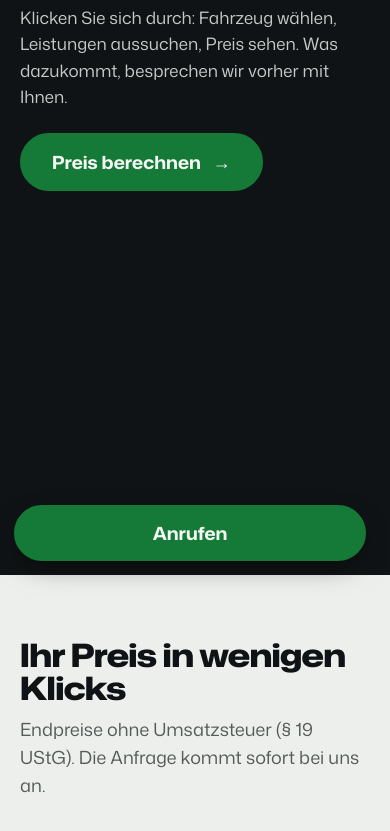
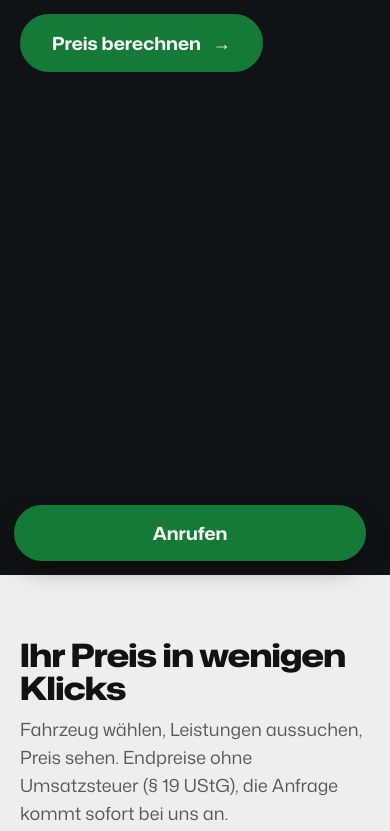
Before and after one commit to Bilal-Altu/ademi-detailing, a plain HTML site: page index.html in a window 390 px wide. Shown: the part 269-1100 px from the top of the page. Drawn offline with Linux system fonts and the light colour scheme.

Commit message:
Hero: Einleitungssatz raus, steht jetzt beim Preis-Rechner
Co-Authored-By: Claude Opus 5.5 <noreply@anthropic.com>

```diff
--- a/index.html
+++ b/index.html
@@ -102,8 +102,7 @@
   .hero h1 { max-width: 15ch; }
   .hero h1 .ort { display: block; font-size: clamp(24px, 2.4vw, 40px); font-weight: 700; color: var(--hell); }
   .hero h1 .gross { display: block; margin-top: .12em; font-size: clamp(52px, 7.2vw, 124px); font-weight: 900; line-height: .92; color: var(--gruen-hell); letter-spacing: -.03em; }
-  .hero .lead { margin: 26px 0 34px; max-width: 27em; font-size: clamp(18px, 1.35vw, 21px); color: #C5CBC8; }
-  .hero .aktionen { display: flex; flex-wrap: wrap; align-items: center; gap: 18px 28px; }
+  .hero .aktionen { display: flex; flex-wrap: wrap; align-items: center; gap: 18px 28px; margin-top: clamp(36px, 4.5vh, 52px); }
   .hero .aktionen .anruf { color: var(--hell); font-weight: 700; font-size: 20px; text-decoration: none; padding: 10px 0; border-bottom: 2px solid var(--metall); }
   .linie-gross { position: absolute; z-index: 0; left: 52%; top: 50%; width: min(64vw, 1180px); transform: translateY(-50%); pointer-events: none; }
   .linie-gross path { fill: none; stroke-linecap: round; }
@@ -253,7 +252,7 @@
     .kopf .tel, .kopf nav { display: none; }
     .hero { min-height: 100svh; }
     .hero .huelle { justify-content: flex-start; padding-top: 104px; padding-bottom: 34svh; }
-    .hero .lead { font-size: 17px; margin: 18px 0 24px; }
+    .hero .aktionen { margin-top: 28px; }
     .hero .aktionen .anruf { display: none; }
     .linie-gross { top: auto; bottom: 8px; transform: none; width: 125vw; left: -8vw; opacity: .7; }
     .hero-video video, .hero-video img { object-position: 50% 100%; }
@@ -318,7 +317,6 @@
     <div class="huelle">
       <div class="hero-text">
       <h1><span class="ort">Fahrzeugaufbereitung in Reutlingen</span><span class="gross">zum Festpreis.</span></h1>
-      <p class="lead">Klicken Sie sich durch: Fahrzeug wählen, Leistungen aussuchen, Preis sehen. Was dazukommt, besprechen wir vorher mit Ihnen.</p>
       <div class="aktionen">
         <a class="knopf gruen" href="#rechner">Preis berechnen <span class="pfeil" aria-hidden="true">→</span></a>
         <a class="anruf" href="tel:+4917661504130">0176 615 041 30</a>
@@ -331,7 +329,7 @@
     <div class="huelle">
       <div class="kopfzeile">
         <h2>Ihr Preis in wenigen Klicks</h2>
-        <p>Endpreise ohne Umsatzsteuer (§ 19 UStG). Die Anfrage kommt sofort bei uns an.</p>
+        <p>Fahrzeug wählen, Leistungen aussuchen, Preis sehen. Endpreise ohne Umsatzsteuer (§ 19 UStG), die Anfrage kommt sofort bei uns an.</p>
       </div>
       <noscript><p><strong>Der Preis-Rechner braucht JavaScript.</strong> Rufen Sie uns einfach an: <a href="tel:+4917661504130">0176 615 041 30</a>.</p></noscript>
 
```
